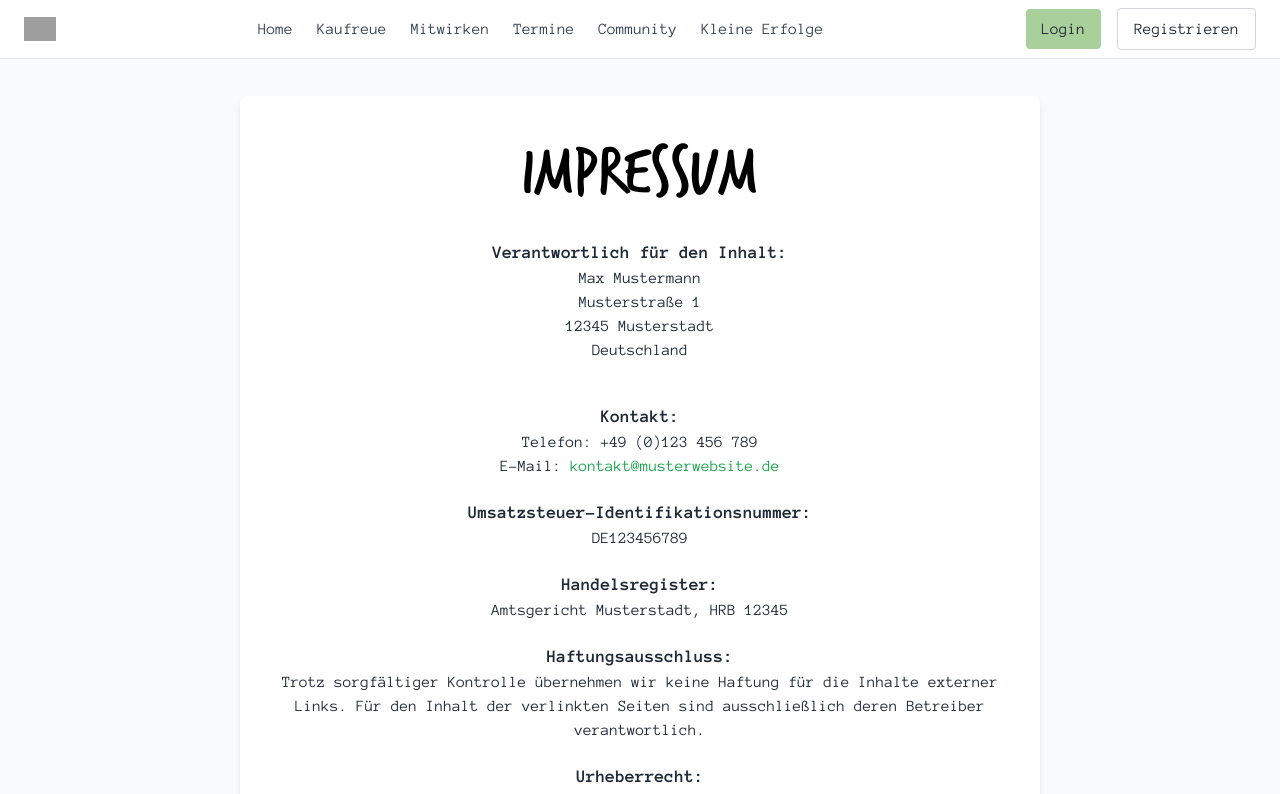
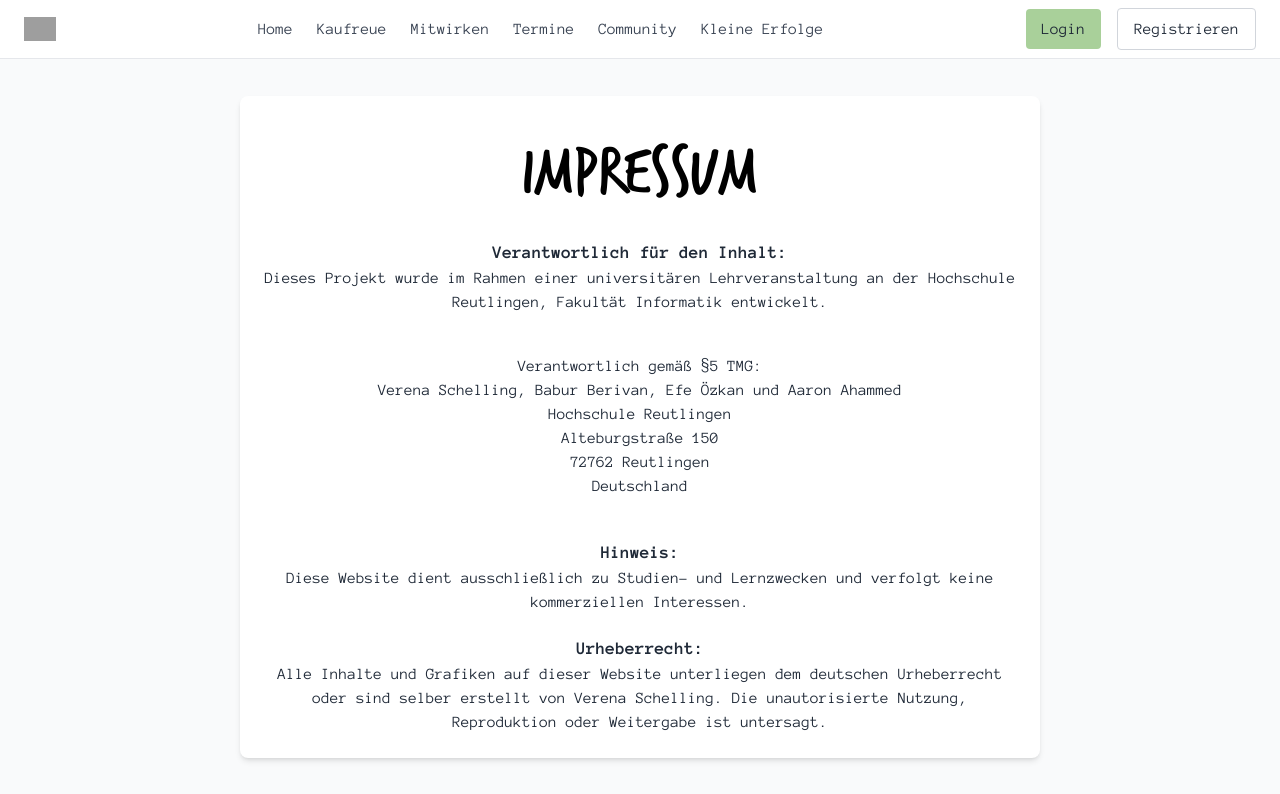
Before and after one commit to Veweevil/DMWT_Gruppe_3_Consumerlessm, a Next.js app: page /Impressum in a window 1280 px wide. Shown: the top 794 px of the page. Built offline with nearby package versions, Linux system fonts and the light colour scheme; grey boxes are pictures that could not be loaded.

Commit message:
impressum

```diff
--- a/src/app/Impressum/page.js
+++ b/src/app/Impressum/page.js
@@ -13,39 +13,28 @@ export default function Impressum() {
         <div className="text-gray-800 space-y-4">
           <div>
             <h2 className="font-semibold text-lg">Verantwortlich für den Inhalt:</h2>
+            <p className = "mb-10">Dieses Projekt wurde im Rahmen einer universitären Lehrveranstaltung an der Hochschule Reutlingen, Fakultät Informatik entwickelt.</p>
             <p className="mb-10">
-              Max Mustermann<br />
-              Musterstraße 1<br />
-              12345 Musterstadt<br />
+              Verantwortlich gemäß §5 TMG:<br />
+              Verena Schelling, Babur Berivan, Efe Özkan und Aaron Ahammed<br />
+              Hochschule Reutlingen<br />
+              Alteburgstraße 150<br />
+              72762 Reutlingen<br />
               Deutschland
             </p>
           </div>
           <div>
-            <h2 className="font-semibold text-lg">Kontakt:</h2>
+            <h2 className="font-semibold text-lg">Hinweis:</h2>
             <p className="mb-5">
-              Telefon: +49 (0)123 456 789<br />
-              E-Mail: <a href="mailto:kontakt@musterwebsite.de" className="text-green-600 hover:underline">kontakt@musterwebsite.de</a>
+            Diese Website dient ausschließlich zu Studien- und Lernzwecken und verfolgt keine kommerziellen Interessen.
             </p>
           </div>
-          <div>
-            <h2 className="font-semibold text-lg">Umsatzsteuer-Identifikationsnummer:</h2>
-            <p className="mb-5">DE123456789</p>
-          </div>
-          <div>
-            <h2 className="font-semibold text-lg">Handelsregister:</h2>
-            <p className="mb-5">Amtsgericht Musterstadt, HRB 12345</p>
-          </div>
-          <div>
-            <h2 className="font-semibold text-lg">Haftungsausschluss:</h2>
-            <p className="mb-5">
-              Trotz sorgfältiger Kontrolle übernehmen wir keine Haftung für die Inhalte externer Links. Für den Inhalt
-              der verlinkten Seiten sind ausschließlich deren Betreiber verantwortlich.
-            </p>
-          </div>
+
+
           <div>
             <h2 className="font-semibold text-lg">Urheberrecht:</h2>
             <p>
-              Alle Inhalte und Grafiken auf dieser Website unterliegen dem deutschen Urheberrecht. Die unautorisierte
+              Alle Inhalte und Grafiken auf dieser Website unterliegen dem deutschen Urheberrecht oder sind selber erstellt von Verena Schelling. Die unautorisierte
               Nutzung, Reproduktion oder Weitergabe ist untersagt.
             </p>
           </div>
--- a/src/app/comments/page.js
+++ b/src/app/comments/page.js
@@ -198,7 +198,7 @@ function CommentForm() {
     <div className="flex justify-center mt-6 mb-6">
         <button
             onClick={loadMoreComments}
-            className="bg-[#A9D09A] hover:bg-[#90B883] text-gray-800 py-3 px-6 rounded-lg text-xl font-bold shadow-lg"
+            className="mt-2 bg-white text-black border-2 border-[#A9D09A] px-6 py-2 rounded hover:bg-[#A9D09A] hover:text-white"
         >
             Mehr anzeigen
         </button>
--- a/src/app/components/WhatYouCanDo.js
+++ b/src/app/components/WhatYouCanDo.js
@@ -70,7 +70,7 @@ export default function WhatYouCanDo() {
             </div>
 
             {/* Der Text ganz unten */}
-            <p className="absolute bottom-0 left-1/2 transform -translate-x-1/2 mb-6 text-center">
+            <p className="absolute bottom-0 left-1/2 transform -translate-x-1/2 mb-6  mt-6 text-center">
                 All das und viel mehr findest du in unserer Community. Werde aktiv durch Consumerlessm!
             </p>
         </div>
```
